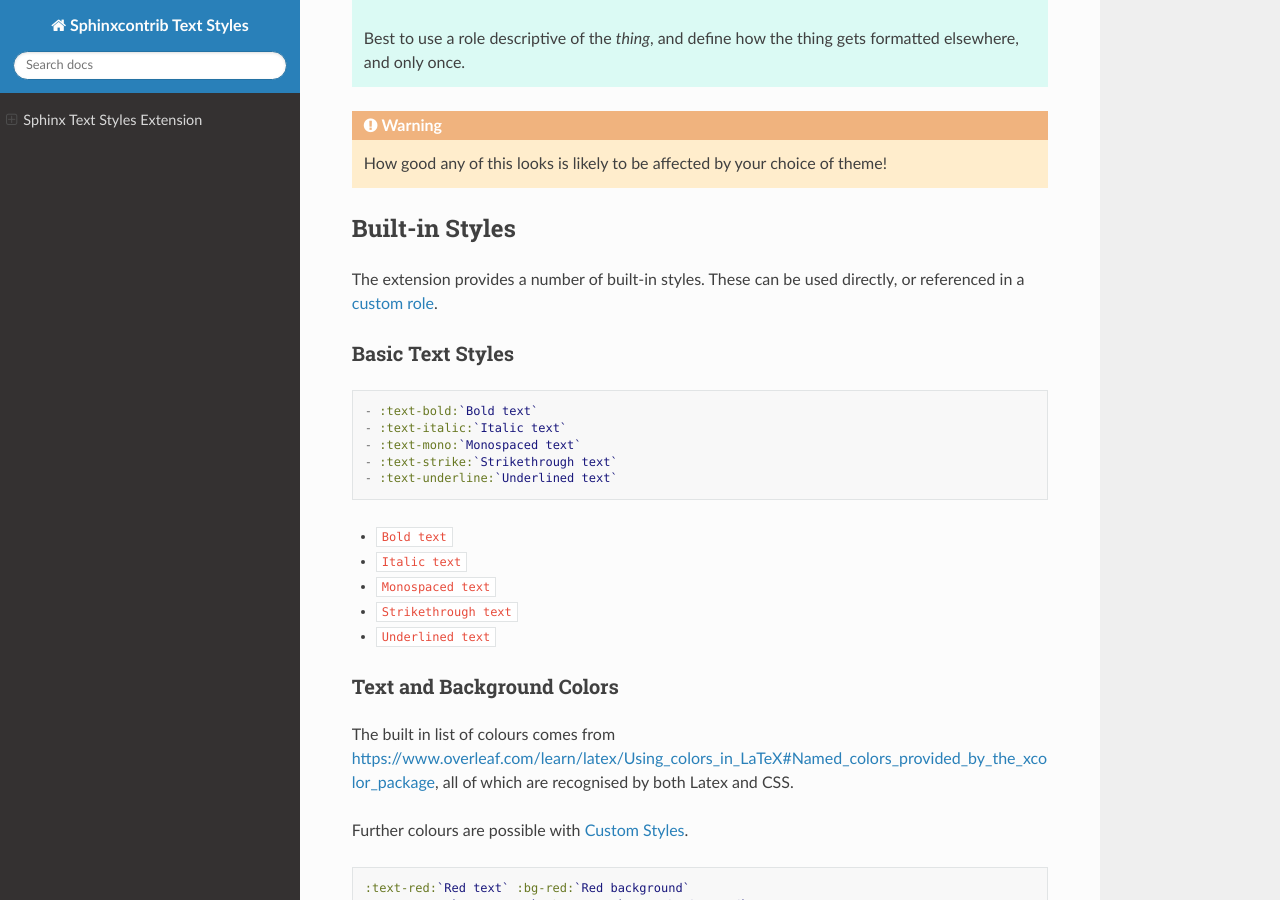
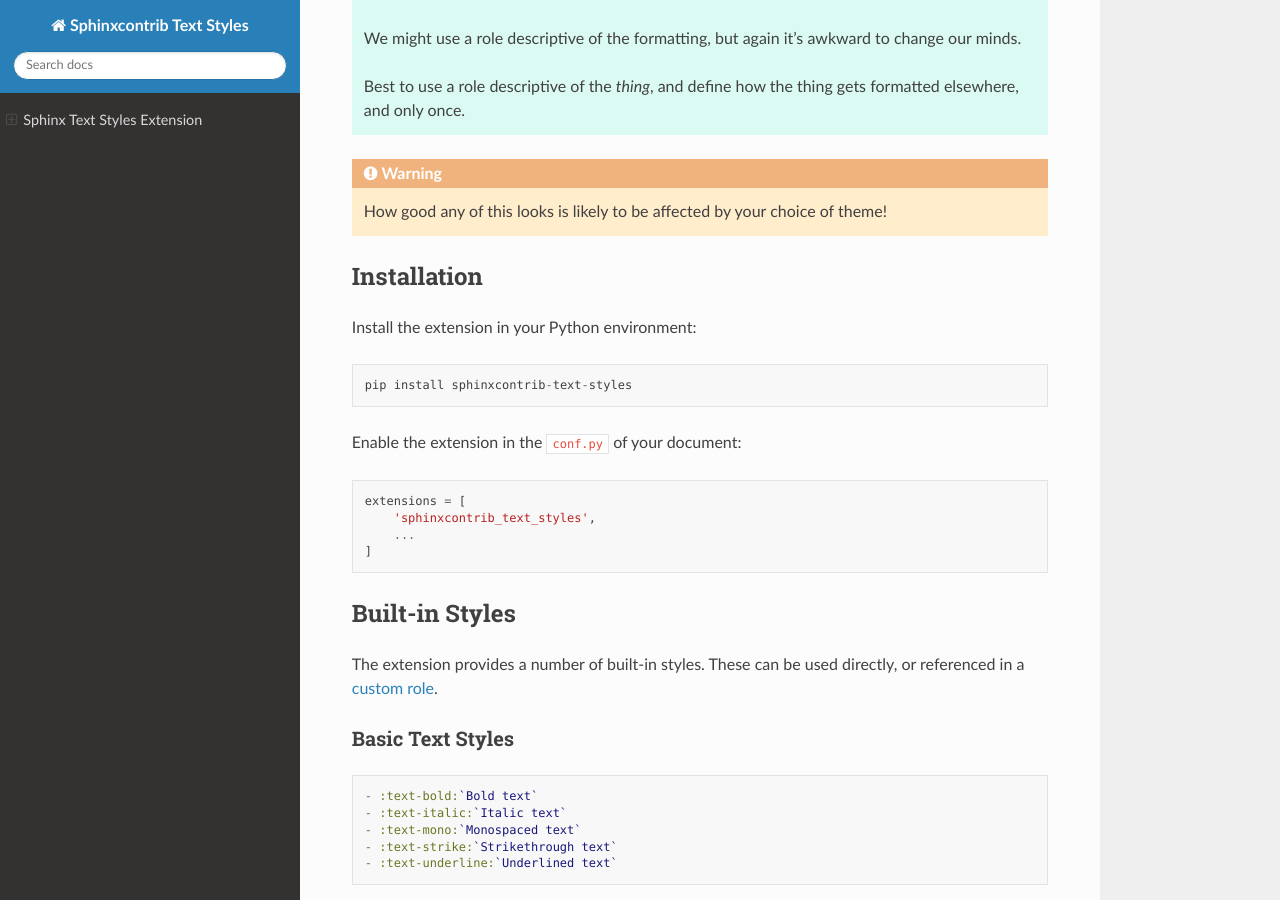
Before and after one commit to martinpriestley/sphinxcontrib-text-styles, a Sphinx documentation site: the page built from docs/source/index.rst, in a window 1280 px wide and 900 px high, scrolled down 1091 px. Built offline with Sphinx 7.4.7 and the Read the Docs theme 3.1.0, drawn with Linux system fonts in a browser that asks for light colours; cross-references to code outside the pages are shown as plain code; some of the changed text lies outside the part shown.

Commit message:
Polish docs

```diff
--- a/docs/source/index.rst
+++ b/docs/source/index.rst
@@ -53,6 +53,23 @@
 .. warning::
   How good any of this looks is likely to be affected by your choice of theme!
 
+Installation
+============
+
+Install the extension in your Python environment:
+
+.. code-block::
+
+  pip install sphinxcontrib-text-styles
+
+Enable the extension in the ``conf.py`` of your document:
+
+.. code-block:: python
+
+  extensions = [
+      'sphinxcontrib_text_styles',
+      ...
+  ]
 
 Built-in Styles
 ===============
@@ -199,3 +216,9 @@
 
 If you're only interested in one builder you can leave the implementation for
 the other blank.
+
+Issues / Feedback
+=================
+
+Raise any bugs or suggested enhancements on the issue tracker:
+https://github.com/martinpriestley/sphinxcontrib-text-styles/issues
--- a/pyproject.toml
+++ b/pyproject.toml
@@ -8,7 +8,7 @@
 description = "Sphinx extension for custom text formatting roles"
 readme = "README.md"
 authors = [
-    {name = "Martin Priestley", email = "martin@rainlabs.ai"}
+    {name = "Martin Priestley"}
 ]
 license = "MIT"
 classifiers = [
@@ -28,7 +28,7 @@
 sphinxcontrib_text_styles = "sphinxcontrib_text_styles.formatting:setup"
 
 [project.urls]
-Homepage = "https://github.com/RainUKLabs/sphinxcontrib-text-styles"
+Homepage = "https://github.com/martinpriestley/sphinxcontrib-text-styles"
 
 [tool.setuptools]
 packages = ["sphinxcontrib_text_styles"]
```
Also changed, not shown: README.md (+3 -0 lines), 1 other file.
